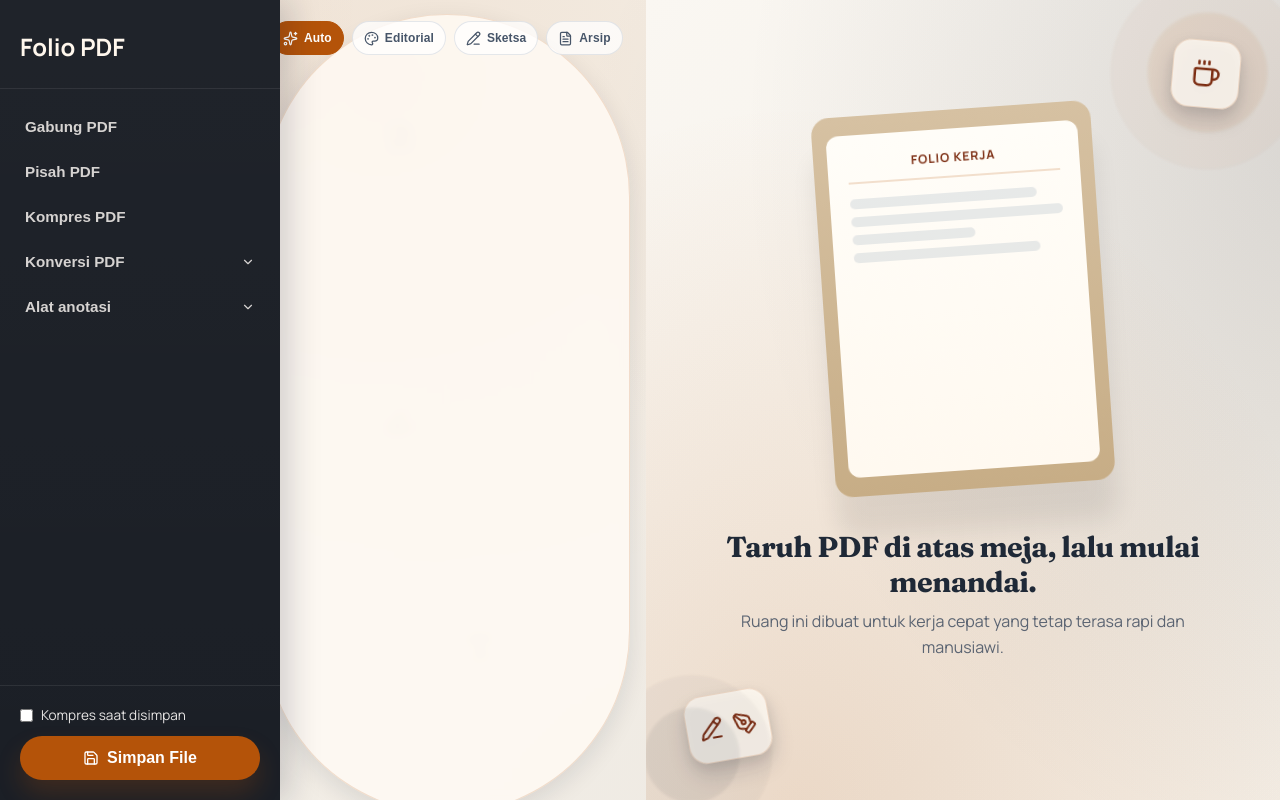
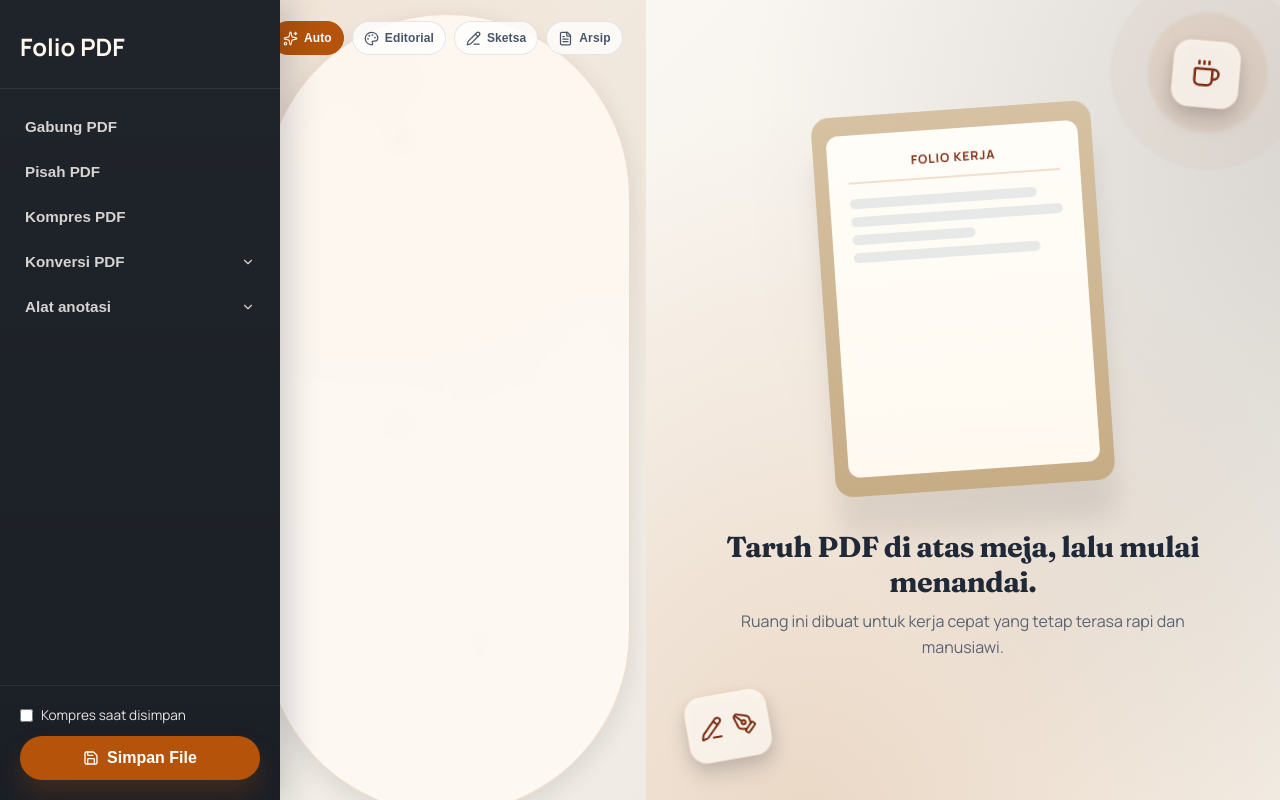
Before and after one commit to IkhsanMoekhtar/pdf_editor, a React (Vite) app: page / in a window 1280 px wide. Built offline with nearby package versions, Linux system fonts and the light colour scheme; no server answers.

Commit message:
Remove left empty-state decorative gap

```diff
--- a/src/App.css
+++ b/src/App.css
@@ -1501,14 +1501,7 @@
 }
 
 .empty-state.desktop-scene::after {
-  width: 320px;
-  height: 320px;
-  bottom: -120px;
-  left: -120px;
-  background:
-    radial-gradient(circle, rgba(15, 23, 42, 0.24) 0 20%, rgba(15, 23, 42, 0.08) 21% 34%, rgba(15, 23, 42, 0) 35% 100%);
-  filter: blur(1px);
-  animation: splash-ring-b 7.6s ease-in-out infinite;
+  display: none;
 }
 
 /* Sedikit penggelapan latar belakang saat area disorot mouse */
```
